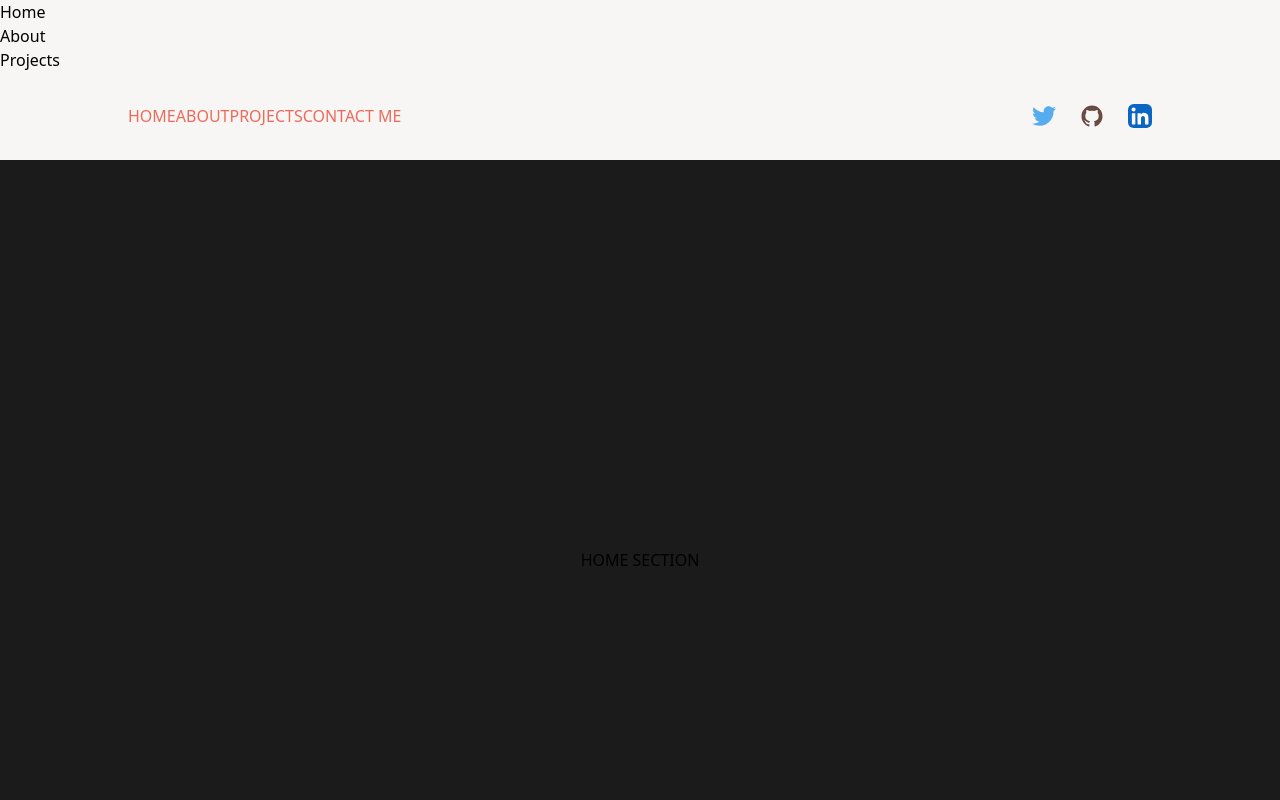
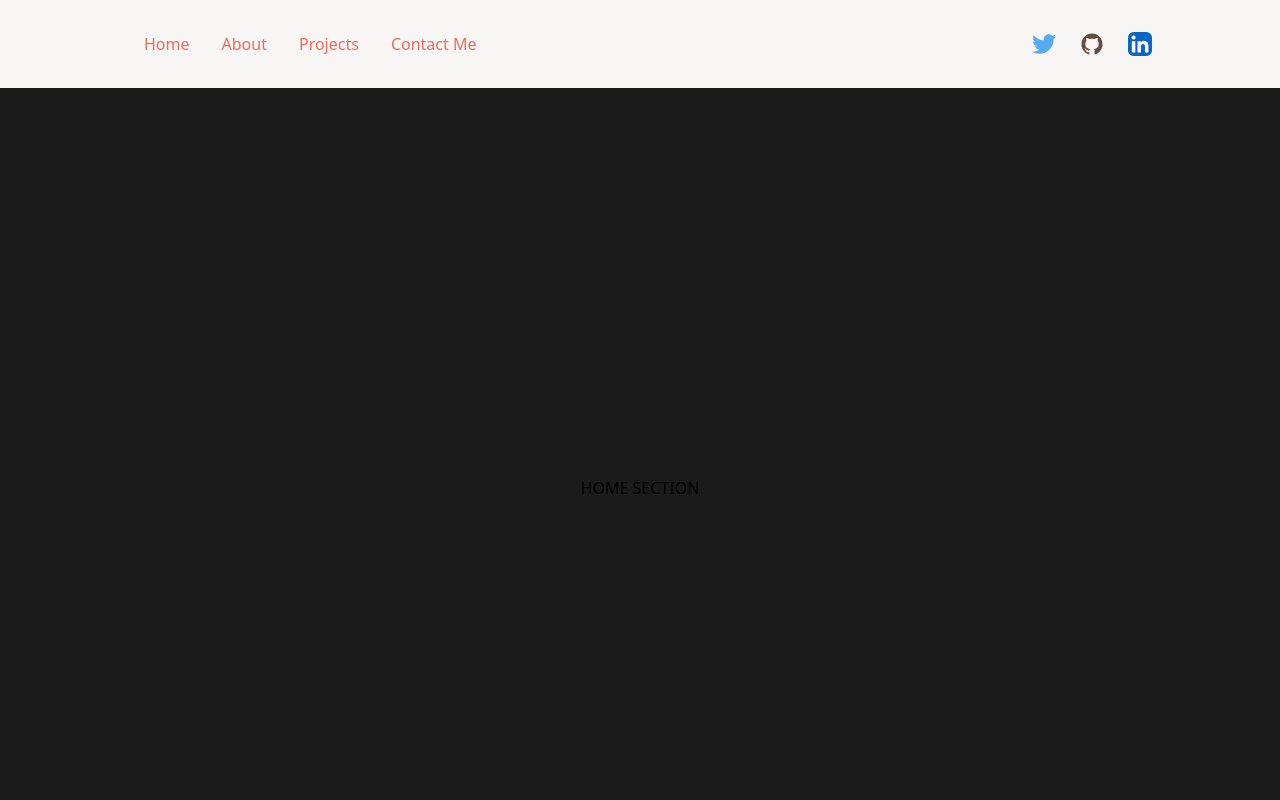
Before and after one commit to kayishau/23_portfolio, a React (Create React App) app: page / in a window 1280 px wide. Shown: the top 800 px of the page. Built offline with nearby package versions, Linux system fonts and the light colour scheme.

Commit message:
NavBar and Header files combined/fixed

```diff
--- a/src/App.js
+++ b/src/App.js
@@ -4,13 +4,13 @@ import Footer from "./components/Footer";
 import Home from "./sections/Home";
 import About from "./sections/About";
 import Projects from "./sections/Projects";
-import Header from "./components/Header";
+
 
 const App = () => {
   return (
     <div className="container mx-auto bg-light min-w-full min-h-screen">
       <div>
-        <Header />
+
         <NavBar />
         <Home />
         <About />
--- a/src/components/Header.js
+++ b/src/components/Header.js
@@ -12,12 +12,11 @@ const Header = () => {
         }
 
         return(
-            <ul key={content}>
+            <ul key={content} className="inline-block px-4">
                 <li>
                     <button
                     onClick={handleClickNav}
                     >{content}</button>
-
                 </li>
             </ul>
         )
@@ -26,8 +25,9 @@ const Header = () => {
     return(
        <header>
         <div>
-            <nav>
+            <nav className="flex">
                 {navLinks.map(nav => renderNavLinks(nav))}
+                <p className="px-4">Contact Me</p>
             </nav>
         </div>
        </header>
--- a/src/components/Navbar.js
+++ b/src/components/Navbar.js
@@ -1,6 +1,7 @@
 import React from 'react'
 import { motion } from 'framer-motion'
 import { LinkedInIcon, GithubIcon, TwitterIcon } from './Icons'
+import Header from './Header'
 
 
 
@@ -8,12 +9,10 @@ const NavBar = () => {
 
     return (
         <>
+
         <header className='w-full px-32 py-8 font-medium flex justify-between items-center'>
             <nav className='text-primary'>
-                <a href=''>HOME</a>
-                <a href=''>ABOUT</a>
-                <a href=''>PROJECTS</a>
-                <a href=''>CONTACT ME</a>
+                <Header />
             </nav>
             <nav className="text-primaryDark flex items-center justify-center flex-wrap">
                 <motion.a href="https://twitter.com/kaiusse" target={"_blank"}
```
